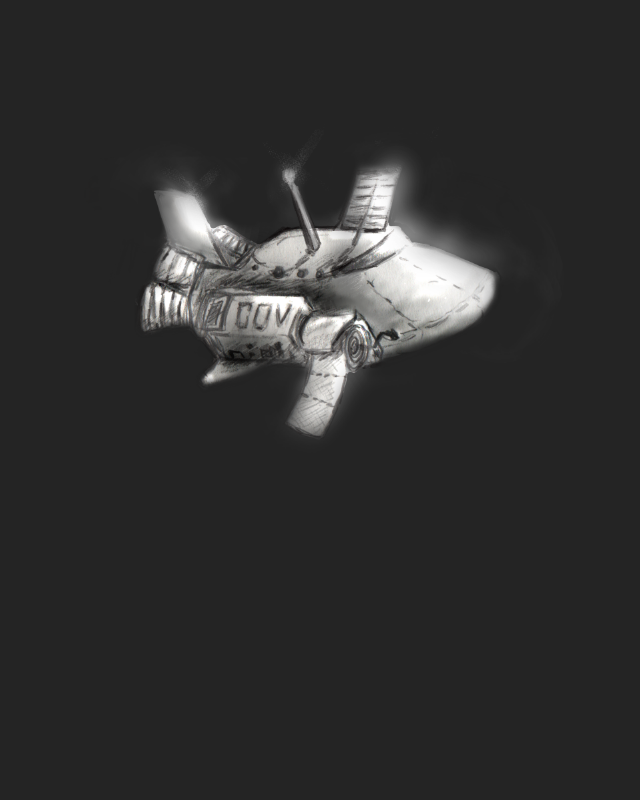
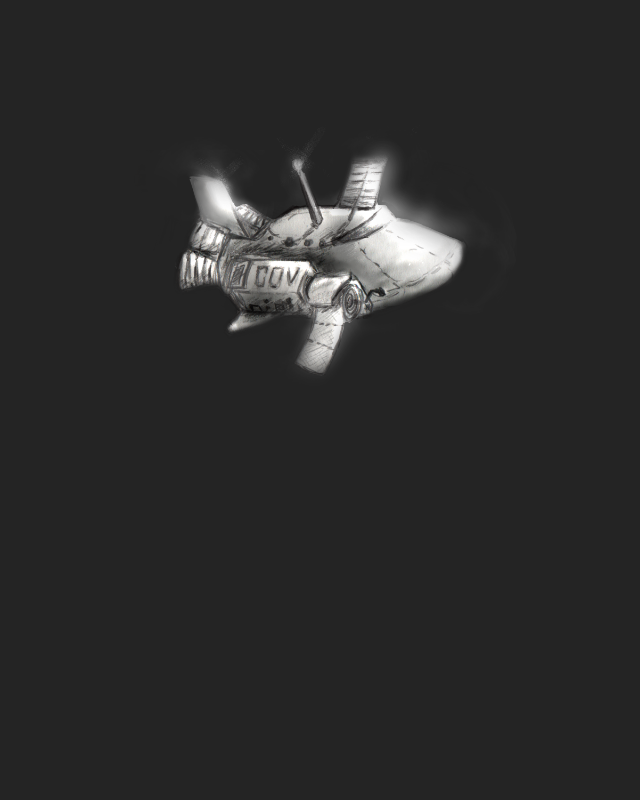
Before and after one commit to stop-amertime/starship, a Svelte app: page / in a window 1280 px wide. Shown: the part 1080-1880 px from the top of the page, without its empty margins (308-948 px from the left). Built offline with nearby package versions, Linux system fonts and the light colour scheme.

Commit message:
made panel images maxwidth 400px - look better

```diff
--- a/src/Panel.svelte
+++ b/src/Panel.svelte
@@ -10,7 +10,7 @@ let url = `image/${img}.png`;
 
 .panel {
 	display: block;
-	width: min(80%, 500px);
+	width: min(80%, 400px);
 	margin: auto;
 	height: auto;
 	object-fit: contain;
--- a/src/Starfield.svelte
+++ b/src/Starfield.svelte
@@ -1,6 +1,6 @@
 <script lang="ts">
 import jq from 'jquery';
-    import { fade } from 'svelte/transition';
+import { fade } from 'svelte/transition';
 
 var sf = {
 	parralax: true,
```
